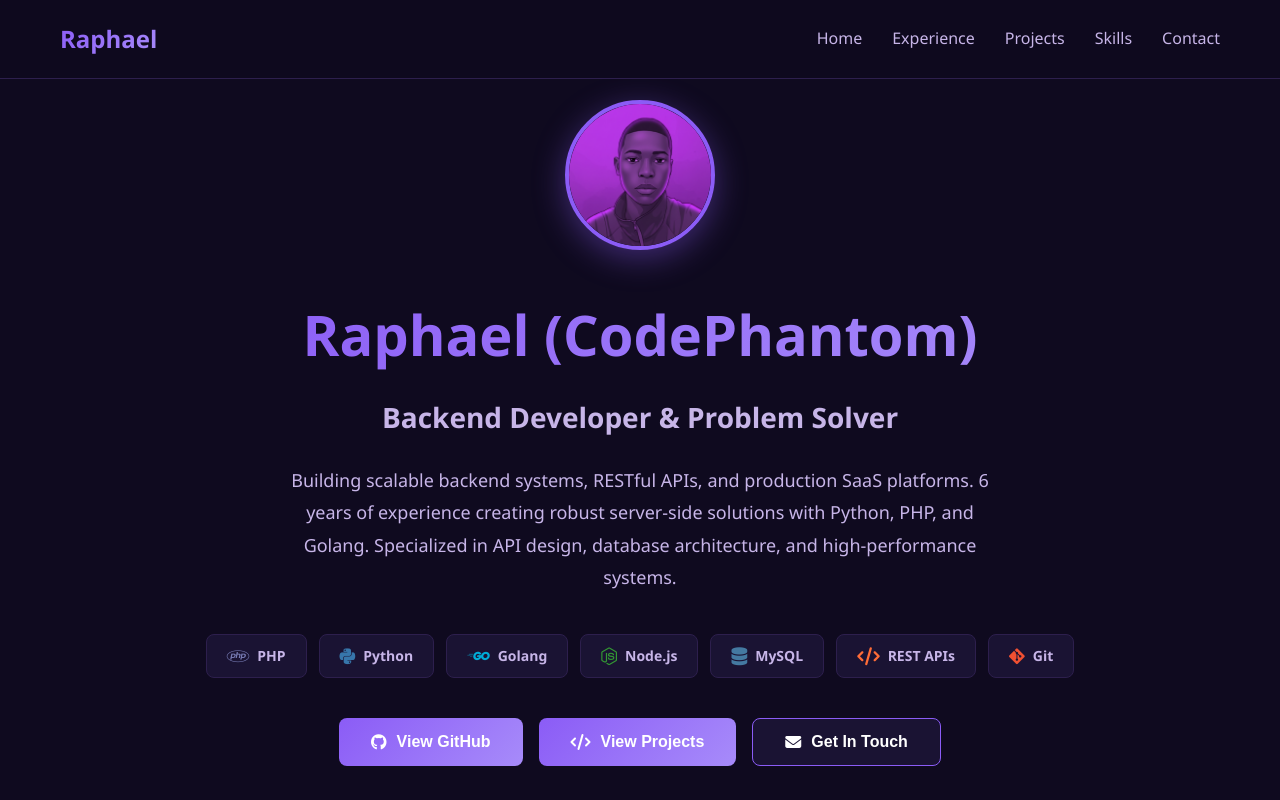
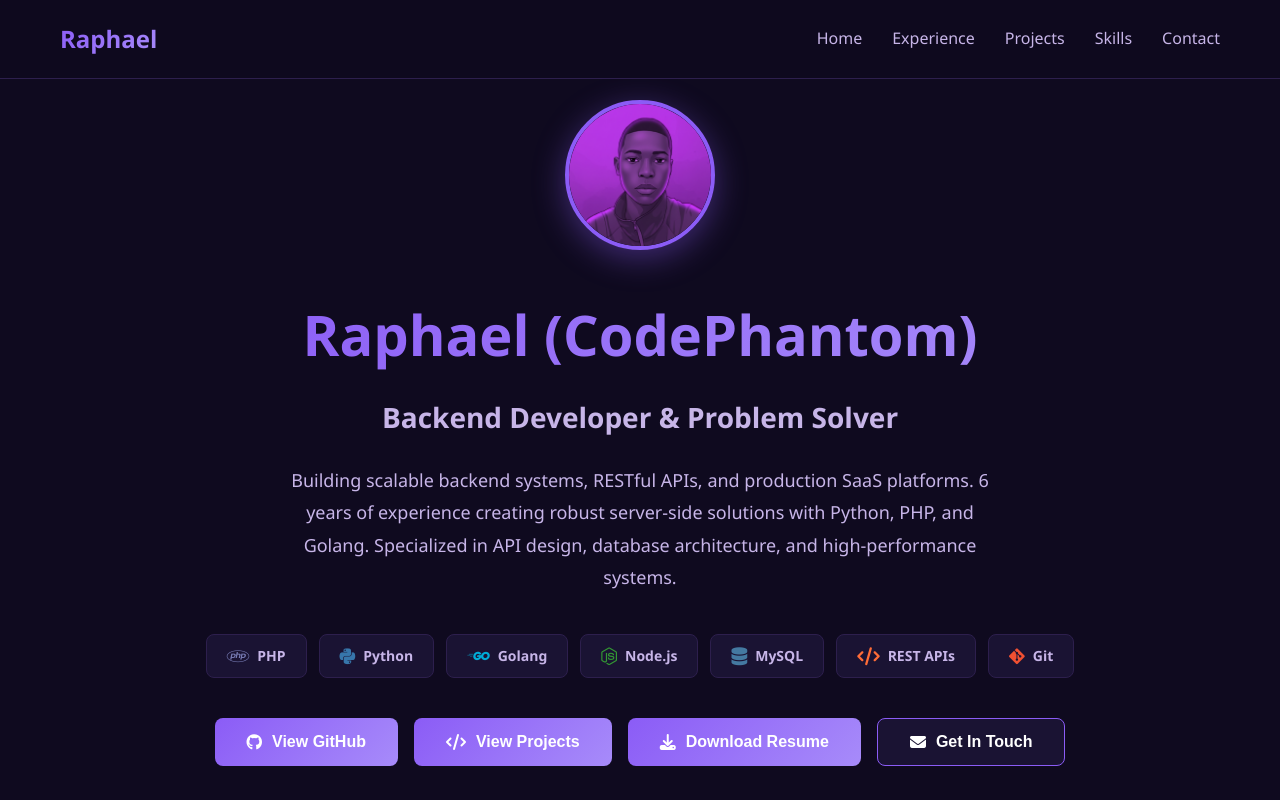
Before and after one commit to var-raphael/Phantom-Portfolio, a plain HTML site: page index.html in a window 1280 px wide. Shown: the top 800 px of the page. Drawn offline with nearby package versions, Linux system fonts and the light colour scheme.

Commit message:
Profile update

```diff
--- a/index.html
+++ b/index.html
@@ -675,9 +675,16 @@
                     <button class="btn" onclick="document.getElementById('projects').scrollIntoView({behavior: 'smooth'})">
                         <i class="fa fa-code"></i> View Projects
                     </button>
+
+                    <button class="btn" onclick="window.open('Raphael_Backend_Developer_Resume.pdf', '_blank')">
+    <i class="fas fa-download"></i> Download Resume
+</button>
+
                     <button class="btn btn-secondary" onclick="document.getElementById('contact').scrollIntoView({behavior: 'smooth'})">
                         <i class="fa fa-envelope"></i> Get In Touch
                     </button>
+
+
                 </div>
 
                 <div class="stats">
```
Also changed, not shown: 1 other file.
